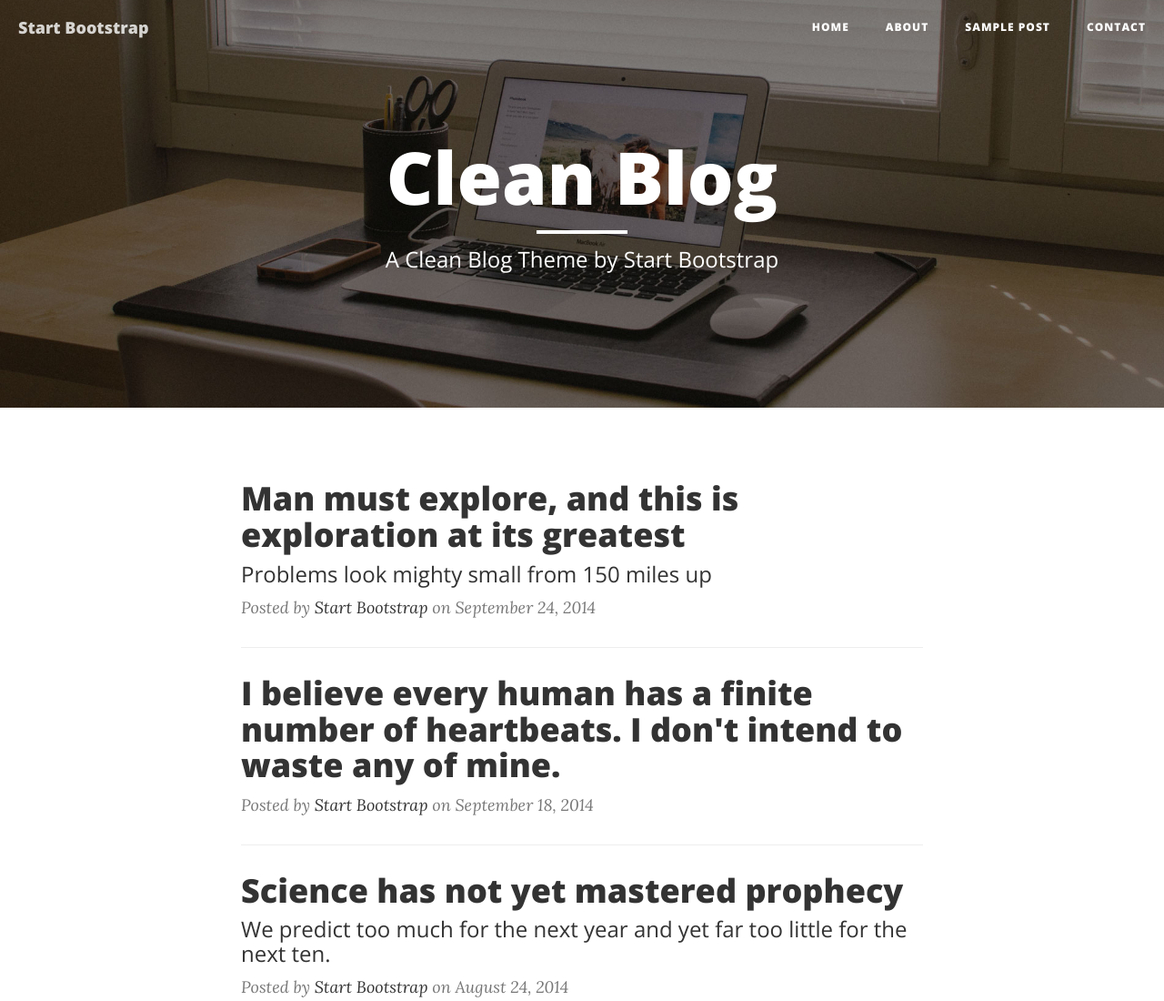
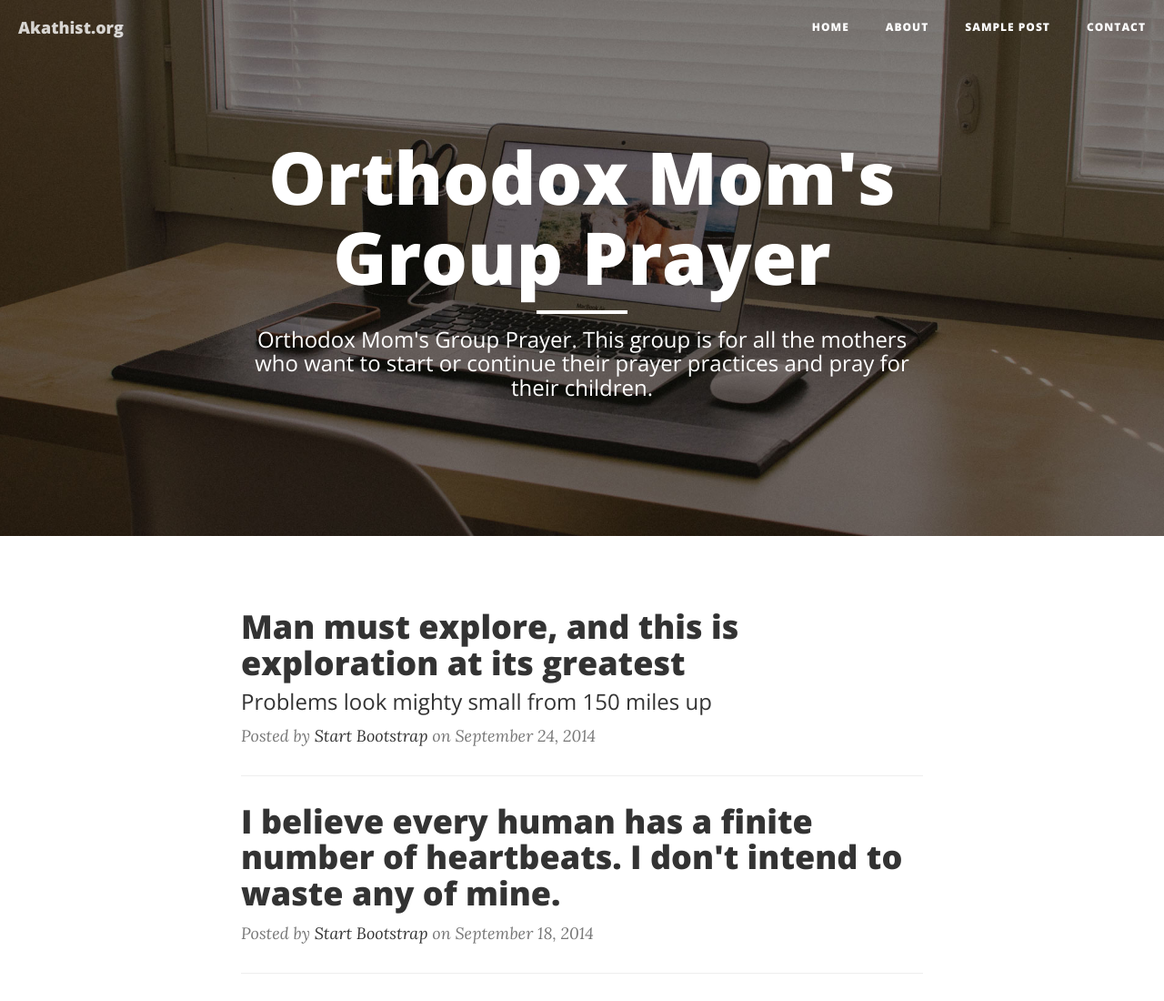
Before and after one commit to olenakey/akathist.github.io, a website: page index.html in a window 1280 px wide. Shown: the top 1100 px of the page at 91% size. Drawn offline with nearby package versions, Linux system fonts and the light colour scheme.

Commit message:
Update index.html

```diff
--- a/index.html
+++ b/index.html
@@ -42,7 +42,7 @@
                     <span class="sr-only">Toggle navigation</span>
                     Menu <i class="fa fa-bars"></i>
                 </button>
-                <a class="navbar-brand" href="index.html">Start Bootstrap</a>
+                <a class="navbar-brand" href="index.html">Akathist.org</a>
             </div>
 
             <!-- Collect the nav links, forms, and other content for toggling -->
@@ -74,9 +74,9 @@
             <div class="row">
                 <div class="col-lg-8 col-lg-offset-2 col-md-10 col-md-offset-1">
                     <div class="site-heading">
-                        <h1>Clean Blog</h1>
+                        <h1>Orthodox Mom's Group Prayer</h1>
                         <hr class="small">
-                        <span class="subheading">A Clean Blog Theme by Start Bootstrap</span>
+                        <span class="subheading">Orthodox Mom's Group Prayer. This group is for all the mothers who want to start or continue their prayer practices and pray for their children.</span>
                     </div>
                 </div>
             </div>
```
